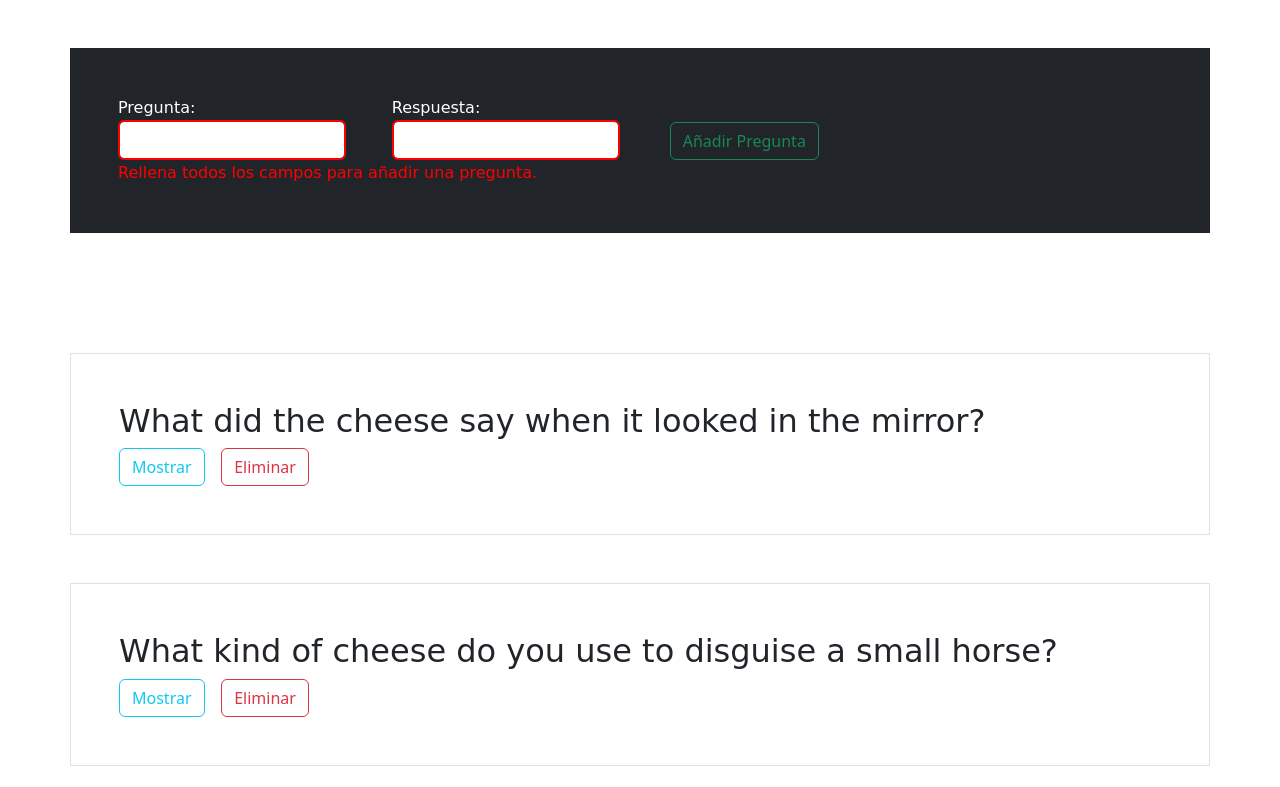
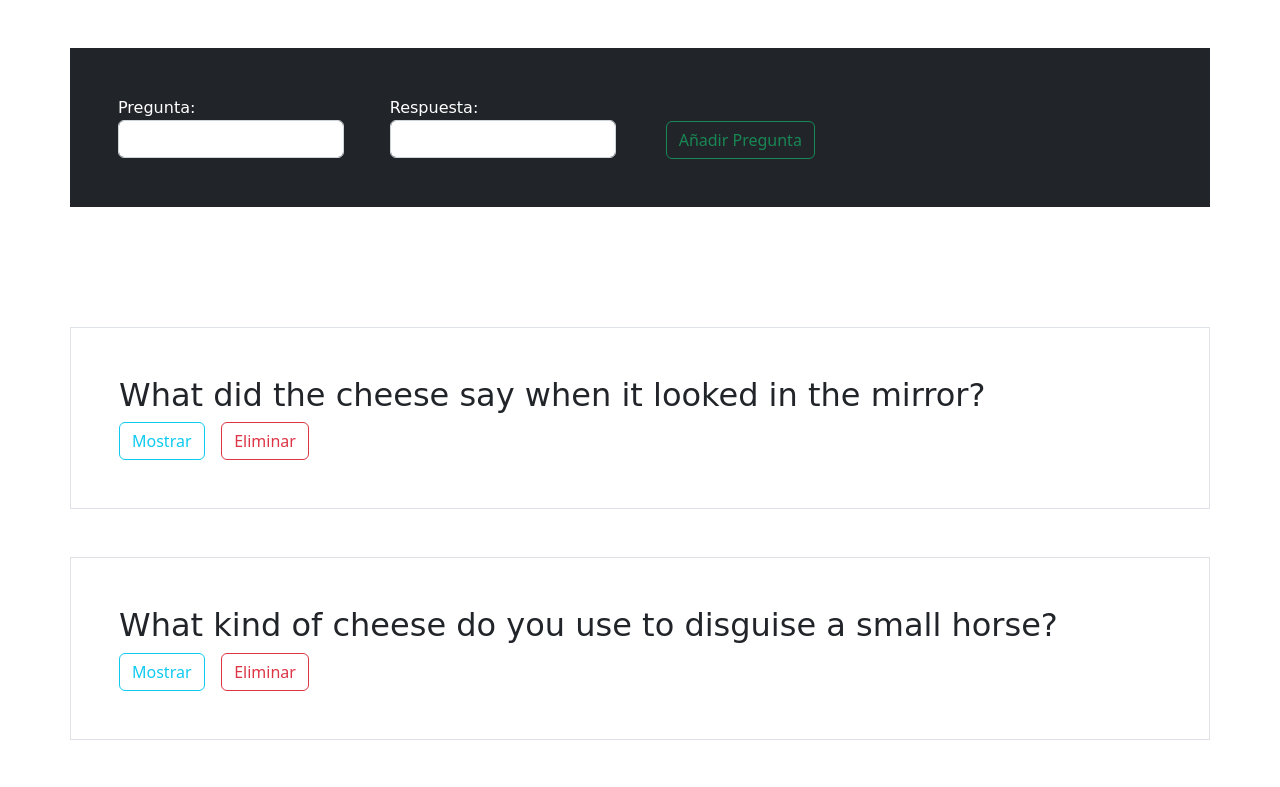
Before and after one commit to MJ-Curtido/PMDMO-BromasForm, an Angular app: page / in a window 1280 px wide. Shown: the top 787 px of the page. Built offline with nearby package versions, Linux system fonts and the light colour scheme.

Commit message:
mirar para cambiar lo de escondido

```diff
--- a/src/app/VistaControlador/joke-form/joke-form.component.html
+++ b/src/app/VistaControlador/joke-form/joke-form.component.html
@@ -6,7 +6,7 @@
                 #pregunta type="text"
                 class="form-control"
                 [ngClass]="{
-                    'incorrecto': formPregunta.invalid,
+                    'incorrecto': formPregunta.invalid && formPregunta.dirty,
                     'correcto': formPregunta.valid
                 }">
         </label>&nbsp;&nbsp;&nbsp;&nbsp;&nbsp;&nbsp;&nbsp;&nbsp;&nbsp;&nbsp;
@@ -17,13 +17,13 @@
                 #respuesta type="text"
                 class="form-control"
                 [ngClass]="{
-                    'incorrecto': formRespuesta.invalid,
+                    'incorrecto': formRespuesta.invalid && formRespuesta.dirty,
                     'correcto': formRespuesta.valid
                 }">
         </label> &nbsp;&nbsp;&nbsp;&nbsp;&nbsp;&nbsp;&nbsp;&nbsp;&nbsp;&nbsp;
 
         <button class="btn btn-outline-success" (click)="crearBroma(pregunta, respuesta)">Añadir Pregunta</button><br>
 
-        <label id="err" *ngIf="formPregunta.invalid || formRespuesta.invalid">Rellena todos los campos para añadir una pregunta.</label>
+        <label id="err" *ngIf="(formPregunta.invalid || formRespuesta.invalid) && (formPregunta.touched || formRespuesta.touched)">Rellena todos los campos para añadir una pregunta.</label>
     </div>
 </form>
```
